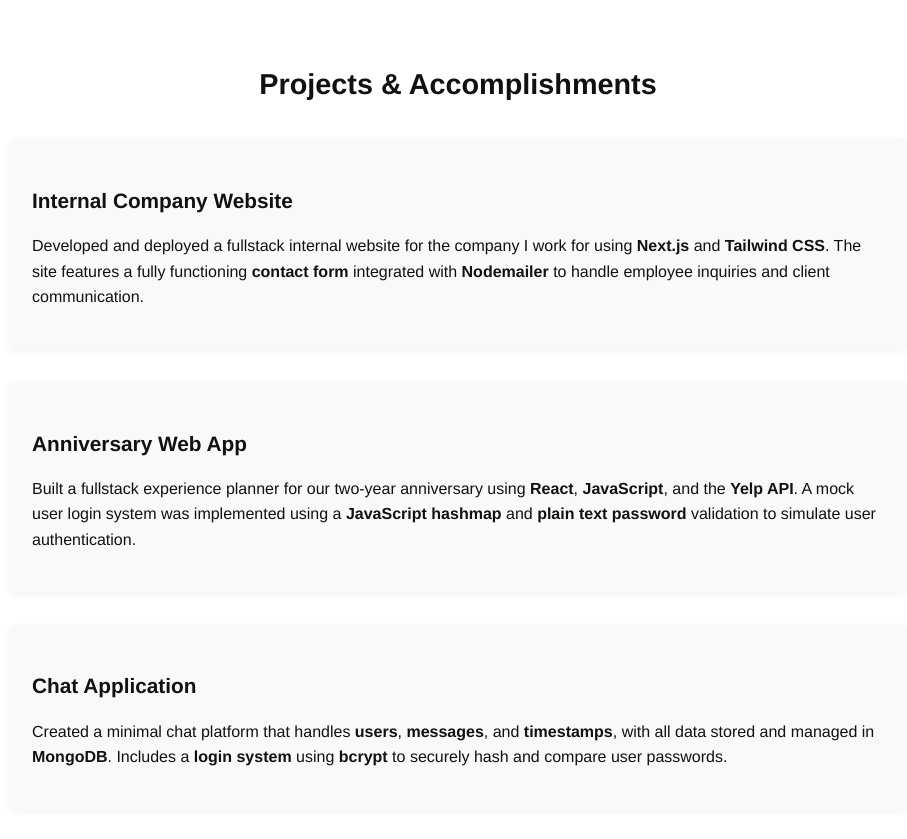
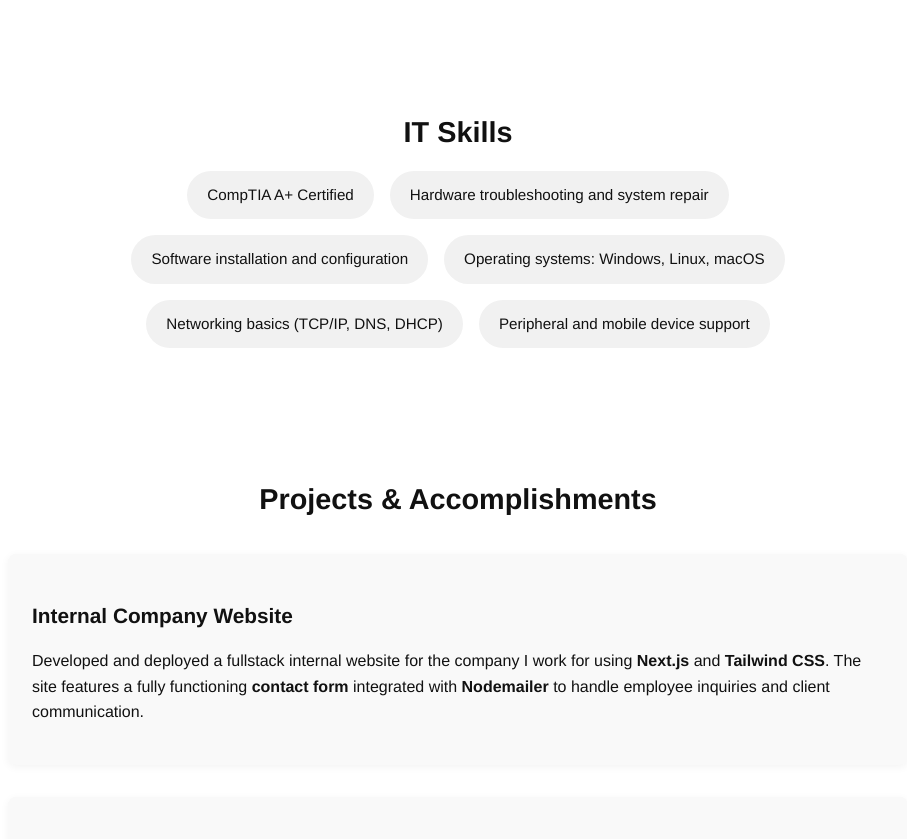
Before and after one commit to avilla212/portfolio-website, a plain HTML site: page frontend/index.html in a window 1280 px wide. Shown: the part 872-1711 px from the top of the page, without its empty margins (182-1089 px from the left). Drawn offline with Linux system fonts and the light colour scheme.

Commit message:
added IT skills section

```diff
--- a/frontend/index.html
+++ b/frontend/index.html
@@ -38,6 +38,19 @@
         <img src="logos/spring.png" alt="Spring Boot" class="large-icon" />
         <img src="logos/mysql.png" alt="MySQL" />
       </div>
+    </section>
+
+    <!-- IT Skills Section -->
+    <section class="it-skills">
+      <h2>IT Skills</h2>
+      <ul class="it-list">
+        <li>CompTIA A+ Certified</li>
+        <li>Hardware troubleshooting and system repair</li>
+        <li>Software installation and configuration</li>
+        <li>Operating systems: Windows, Linux, macOS</li>
+        <li>Networking basics (TCP/IP, DNS, DHCP)</li>
+        <li>Peripheral and mobile device support</li>
+      </ul>
     </section>
 
     <section class="projects">
--- a/frontend/style.css
+++ b/frontend/style.css
@@ -20,7 +20,6 @@
   padding: 0 1rem;
 }
 
-
 /* =============================
    Hero Section
 ============================= */
@@ -29,7 +28,6 @@
   padding: 5rem 1rem 2rem; /* top right/left bottom */
   background-color: #f9f9f9;
 }
-
 
 .hero h1 {
   font-size: 2.5rem;
@@ -65,7 +63,6 @@
 .btn:hover {
   background-color: #444;
 }
-
 
 /* =============================
    Skills Section
@@ -130,8 +127,6 @@
   text-decoration: underline;
 }
 
-
-
 /* =============================
    Contact Form Section
 ============================= */
@@ -162,7 +157,6 @@
   background-color: #333;
 }
 
-
 /* =============================
    Footer
 ============================= */
@@ -171,7 +165,6 @@
   padding: 2rem;
   background: #f2f2f2;
 }
-
 
 /* =============================
    Profile and Contact Layout
@@ -208,7 +201,6 @@
   flex: 1;
   min-width: 280px;
 }
-
 
 /* =============================
    Tech Stack Section
@@ -251,6 +243,34 @@
   width: 100px;
 }
 
+/* =============================
+   IT Skills Section
+============================= */
+.it-skills {
+  text-align: center;
+  padding: 3rem 1rem;
+}
+
+.it-skills h2 {
+  font-size: 1.8rem;
+  margin-bottom: 1rem;
+}
+
+.it-list {
+  list-style: none;
+  padding: 0;
+  display: flex;
+  flex-wrap: wrap;
+  justify-content: center;
+  gap: 1rem;
+}
+
+.it-list li {
+  background: #f1f1f1;
+  padding: 0.75rem 1.25rem;
+  border-radius: 999px;
+  font-size: 0.95rem;
+}
 
 /* Responsive styles for screens smaller than 768px */
 @media (max-width: 768px) {
@@ -263,7 +283,8 @@
     align-items: center;
   }
 
-  .profile, .contact {
+  .profile,
+  .contact {
     width: 100%;
     padding: 1rem;
   }
@@ -273,11 +294,12 @@
     max-width: 250px;
   }
 
-  .about-text, .contact form {
+  .about-text,
+  .contact form {
     text-align: center;
   }
 
-   .project-card {
+  .project-card {
     padding: 1rem;
   }
 }
```
